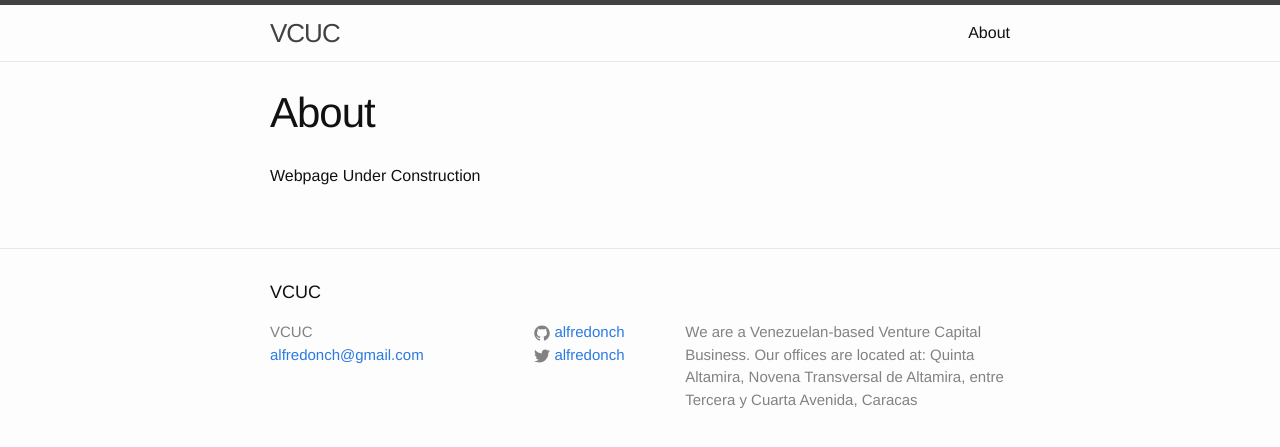
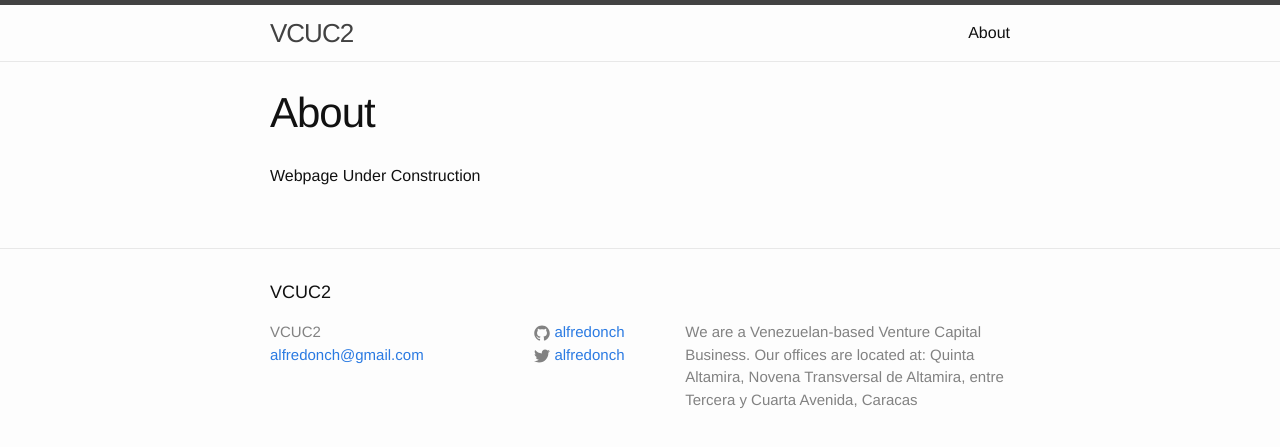
Before and after one commit to alfredonch/alfredonch.github.io, a Jekyll site: the page built from about.md, in a window 1280 px wide. Shown: the top 447 px of the page. Built offline with Jekyll 4.4.1, drawn with Linux system fonts in a browser that asks for light colours.

Commit message:
Update _config.yml

```diff
--- a/_config.yml
+++ b/_config.yml
@@ -6,7 +6,8 @@
 # 'jekyll serve'. If you change this file, please restart the server process.
 
 # Site settings
-title: VCUC
+theme: jekyll-theme-cayman
+title: VCUC2
 email: alfredonch@gmail.com
 description: > # this means to ignore newlines until "baseurl:"
  We are a Venezuelan-based Venture Capital Business.
```
